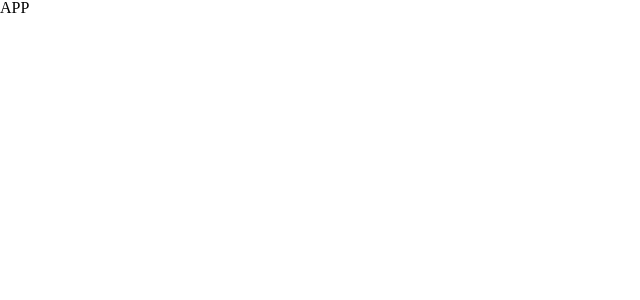
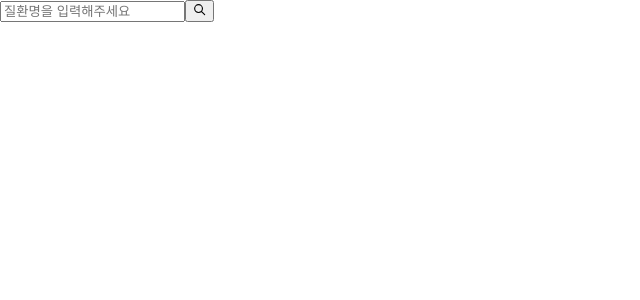
Before and after one commit to wanted-pre-onboarding-12th-team-5/pre-onboarding-12th-3-5, a React (Create React App) app: page / in a window 1280 px wide. Shown: the top 300 px of the page, without its empty margins (0-640 px from the left). Built offline with nearby package versions, Linux system fonts and the light colour scheme.

Commit message:
feat: 검색창 fetch 확인 및 컴포넌트 작성

```diff
--- a/src/App.tsx
+++ b/src/App.tsx
@@ -1,5 +1,7 @@
+import InputSearch from "./components/inputSearch/InputSearch";
+
 function App() {
-  return <div>APP</div>;
+  return <div><InputSearch /></div>;
 }
 
 export default App;
--- a/src/apis/finderApi.ts
+++ b/src/apis/finderApi.ts
@@ -4,7 +4,6 @@ import { getCacheData, setCacheData } from '../service/cacheStorage';
 export const finderApi = async (debouncedValue: string) => {
   try {
     const cachedData = await getCacheData(debouncedValue);
-
     if (cachedData) {
       return cachedData;
     } else if (!cachedData || debouncedValue.length > 0) {
--- a/src/components/inputSearch/InputSearch.tsx
+++ b/src/components/inputSearch/InputSearch.tsx
@@ -1,18 +1,25 @@
-import React, {useEffect, useState} from 'react';
+import React, {ChangeEvent, useEffect, useState} from 'react';
 import {HiOutlineSearch} from "react-icons/hi";
+import {finderApi} from "../../apis/finderApi";
 
 const InputSearch = () => {
+  //FIXME: 하단 useEffect까지는 api호출 확인을 위해 작성 (디바운싱 적용 후 삭제 부탁드려요!)
   const [inputValue,setInputValue] = useState('');
 
-  const inputChangeHandler = () => {
+  const inputChangeHandler = async (e:ChangeEvent<HTMLInputElement>) => {
+    setInputValue(e.target.value)
+    await finderApi(inputValue)
+  }
 
-  }
+  useEffect(()=>{
+    console.log(inputValue)
+  },[inputValue])
 
   return (
     <>
       <input
         type='text'
-        value={inputValue}
+        defaultValue={inputValue}
         placeholder='질환명을 입력해주세요'
         className='search-input'
         onChange={inputChangeHandler}
--- a/src/constants/cacheInfo.ts
+++ b/src/constants/cacheInfo.ts
@@ -1,3 +1,2 @@
 export const CACHE_NAME = 'recommend';
-export const EXPIRATION_NAME = 'Expiration'
 export const CACHE_EXPIRATION_TIME = 60*1000;
--- a/src/service/cacheStorage.ts
+++ b/src/service/cacheStorage.ts
@@ -1,4 +1,4 @@
-import {CACHE_EXPIRATION_TIME, CACHE_NAME, EXPIRATION_NAME} from "../constants/cacheInfo";
+import {CACHE_EXPIRATION_TIME, CACHE_NAME} from "../constants/cacheInfo";
 import {RecommendType} from "../types/recommend";
 
 export const getCacheData = async (debouncedValue: string) => {
@@ -7,7 +7,7 @@ export const getCacheData = async (debouncedValue: string) => {
     const cachedResponse = await cacheStorage.match(debouncedValue);
 
     if (cachedResponse) {
-      const expirationTime = Number(cachedResponse.headers.get(EXPIRATION_NAME));
+      const expirationTime = Number(cachedResponse.headers.get('Expiration'));
       if (expirationTime && expirationTime < Date.now()) {
         await cacheStorage.delete(debouncedValue);
       }
@@ -29,7 +29,7 @@ export const setCacheData = async (debouncedValue: string, response: RecommendTy
     const init = {
       headers: {
         'Content-Type': 'application/json',
-        EXPIRATION_NAME: expirationTime.toString(),
+        Expiration: expirationTime.toString(),
       },
     };
 
```
